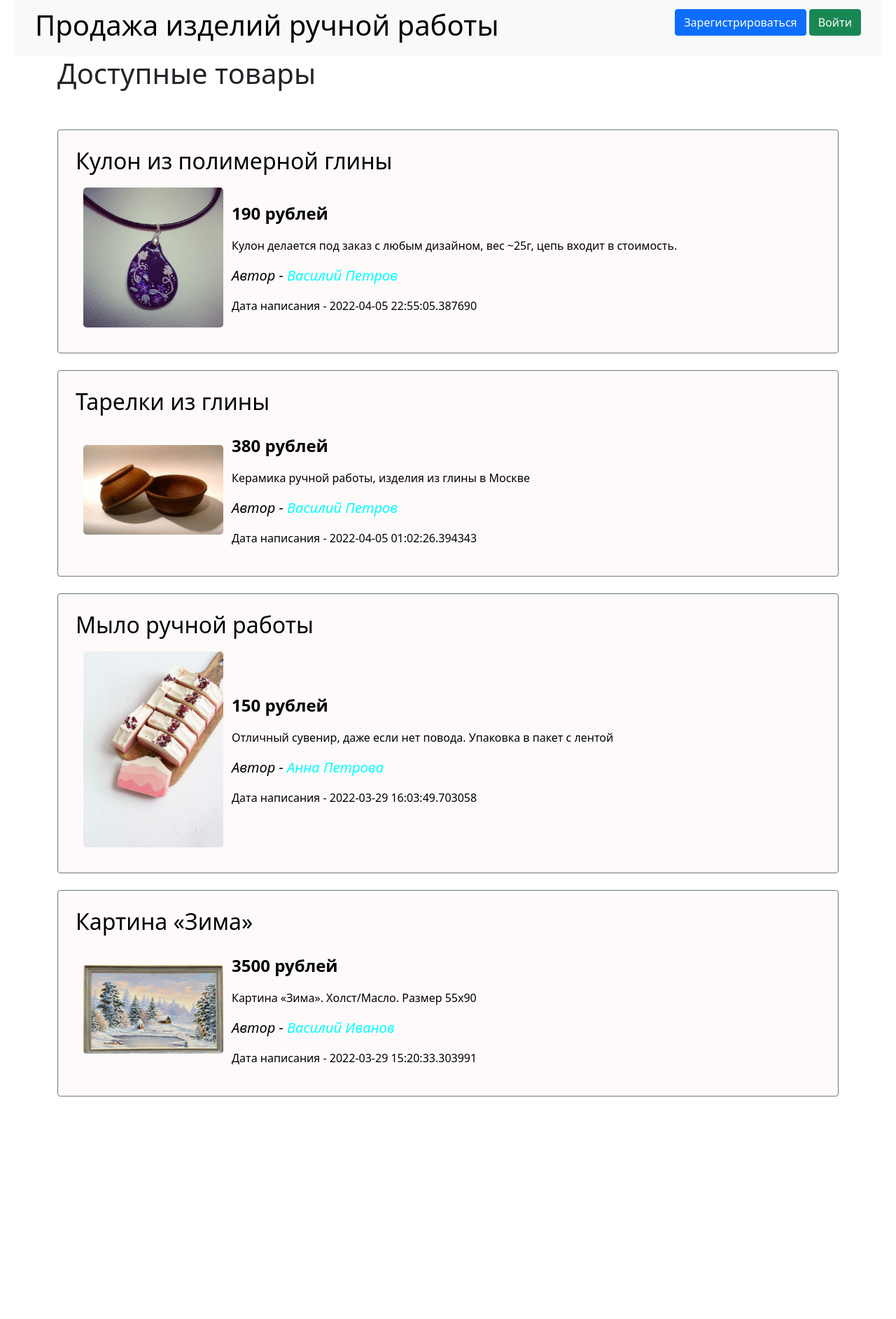
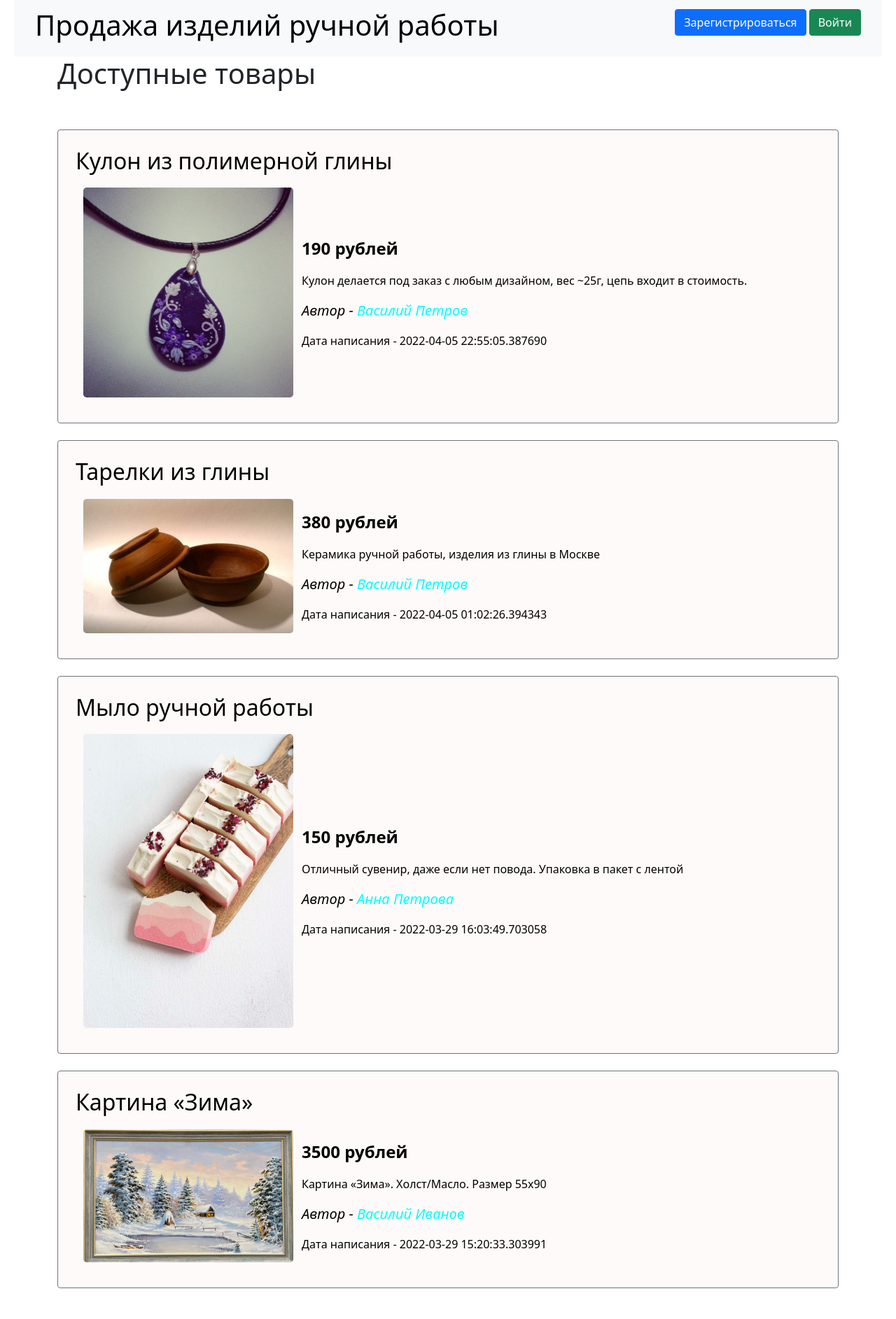
Before and after one commit to ridmit/web_project, a Flask app: page / in a window 1280 px wide. Shown: the part 21-1906 px from the top of the page at 70% size. Before the commit the page ends 1588 px from the top, so only its background shows below. Run offline with Flask 2, Linux system fonts and the light colour scheme; data comes from the database, SQL or seed files in the repository; both versions use the stored data as it was after the commit.

Commit message:
details fixed

```diff
--- a/main.py
+++ b/main.py
@@ -1,6 +1,6 @@
 import os
+
 from datetime import datetime
-
 from flask import Flask, render_template, redirect, abort, request,\
     jsonify, make_response
 from flask_restful import abort, Api
--- a/static/css/index.css
+++ b/static/css/index.css
@@ -1,15 +1,8 @@
 .border  {
     padding: 25px 25px;
-clear:both;
-    height: auto;
 }
 .add {
     background-color: #FFFAFA;
-    height: auto;
-
-
-
-
 }
 .add:hover {
     background-color: #F5F5F5;
@@ -19,7 +12,6 @@ clear:both;
     color: #000000; /* Цвет обычной ссылки */
     text-decoration: none; /* Убираем подчеркивание у ссылок */
 }
-
 
 #profile_href {
     color: #00FFFF; /* Цвет обычной ссылки */
@@ -34,9 +26,7 @@ clear:both;
 }
 
 img{
-    max-width: 200px;
+    max-width: 300px;
     height: auto;
-    display: block;
-    float: left; /* Выравнивание по правому краю  */
     margin: 10px; /* Отступы вокруг картинки */
 }
```
Also changed, not shown: db/database.db.
